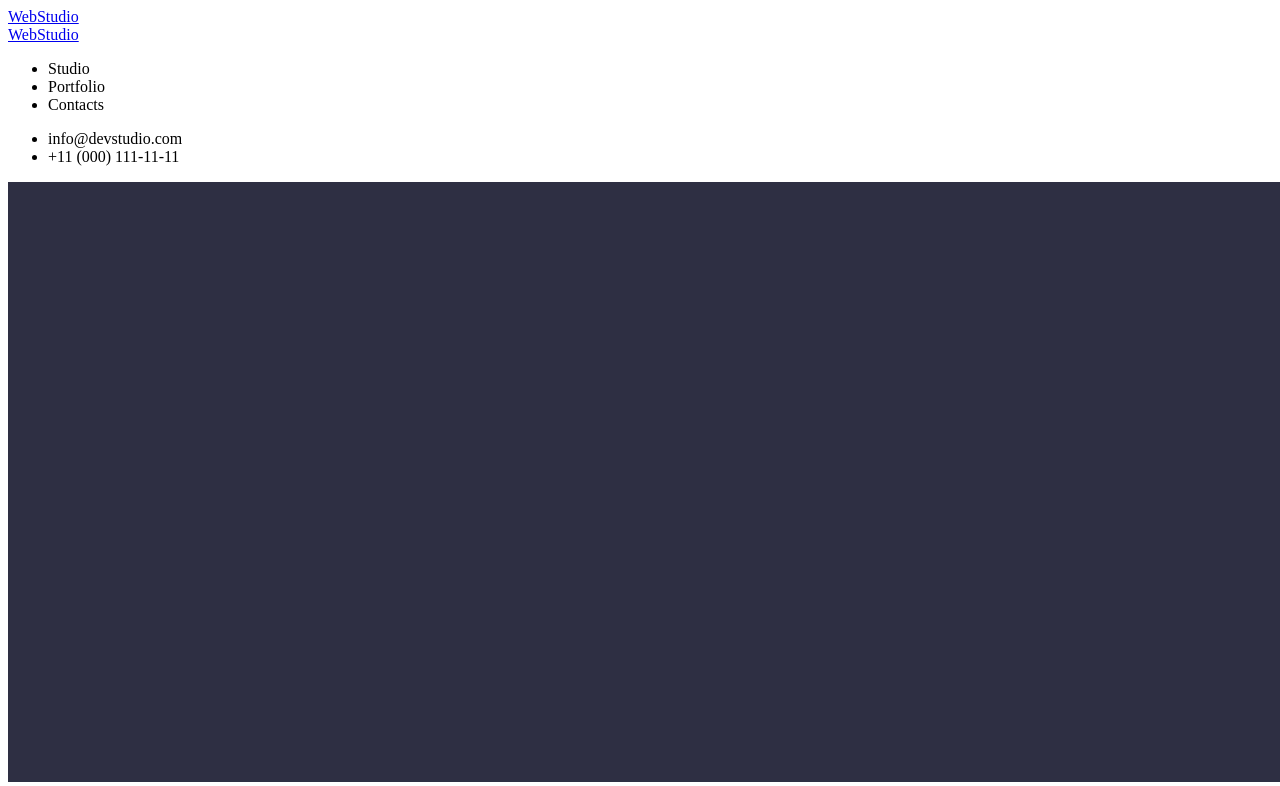
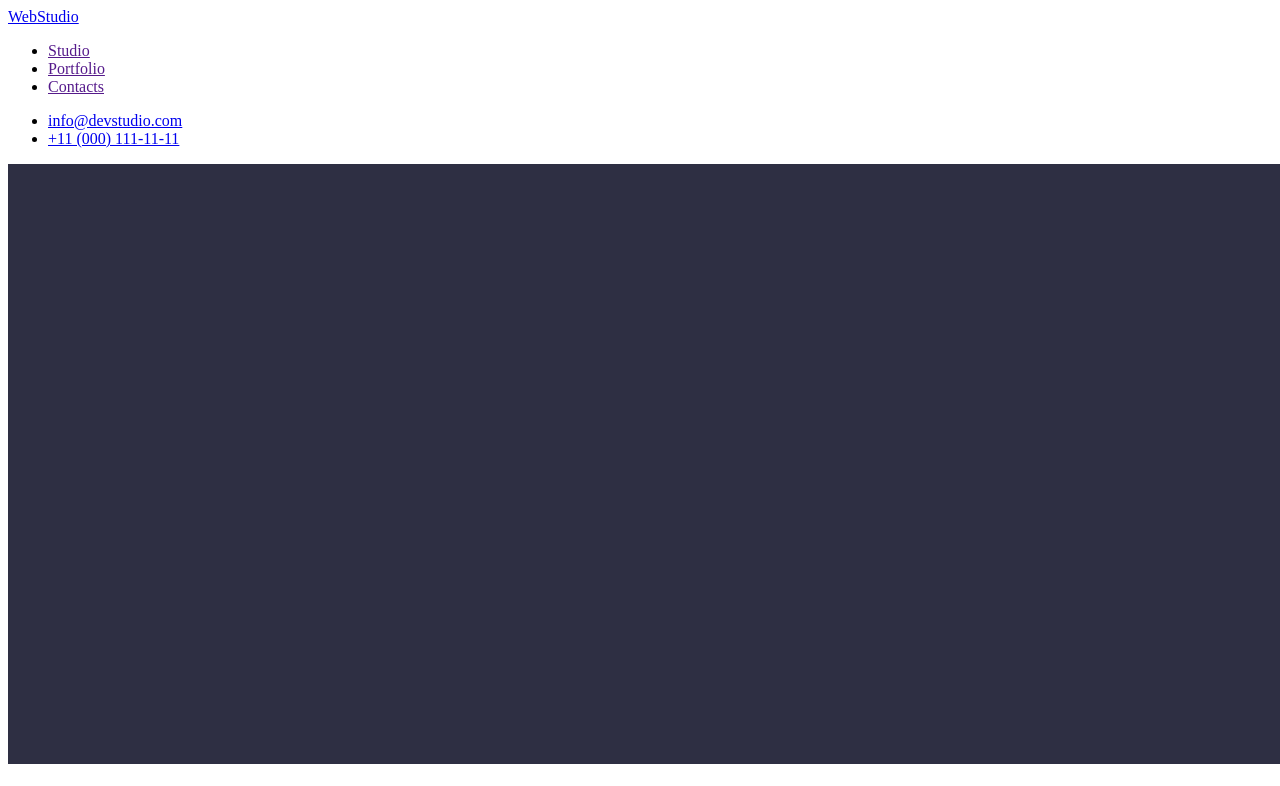
Before and after one commit to IrinaDyakonova/-goit-markup-hw-01, a plain HTML site: page index.html in a window 1280 px wide. Shown: the top 786 px of the page. Drawn offline with Linux system fonts and the light colour scheme.

Commit message:
change header

```diff
--- a/index.html
+++ b/index.html
@@ -7,18 +7,27 @@
   </head>
   <body>
     <header>
-      <a href="/">WebStudio</a>
       <nav>
         <a href="./index.html">WebStudio</a>
         <ul>
-          <li>Studio</li>
-          <li>Portfolio</li>
-          <li>Contacts</li>
+          <li>
+            <a href="">Studio</a>
+          </li>
+          <li>
+            <a href="">Portfolio</a>
+          </li>
+          <li>
+            <a href="">Contacts</a>
+          </li>
         </ul>
       </nav>
       <ul>
-        <li>info@devstudio.com</li>
-        <li>+11 (000) 111-11-11</li>
+        <li>
+          <a href="mailto:info@devstudio.com">info@devstudio.com</a>
+        </li>
+        <li>
+          <a href="tel:+110001111111">+11 (000) 111-11-11</a>
+        </li>
       </ul>
     </header>
 
```
